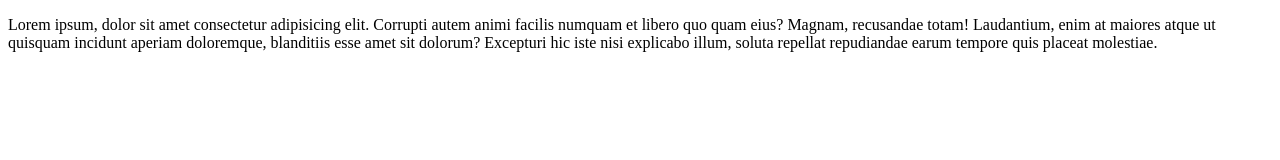
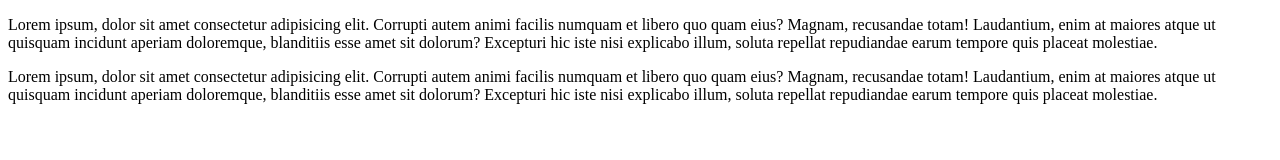
Before and after one commit to Badigribz/TASK24, a plain HTML site: page index.html in a window 1280 px wide. Drawn offline with Linux system fonts and the light colour scheme.

Commit message:
second paragraph

```diff
--- a/index.html
+++ b/index.html
@@ -12,5 +12,11 @@
    </p>
     </div>
 
+    <div>
+        <p>
+         Lorem ipsum, dolor sit amet consectetur adipisicing elit. Corrupti autem animi facilis numquam et libero quo quam eius? Magnam, recusandae totam! Laudantium, enim at maiores atque ut quisquam incidunt aperiam doloremque, blanditiis esse amet sit dolorum? Excepturi hic iste nisi explicabo illum, soluta repellat repudiandae earum tempore quis placeat molestiae.
+        </p>
+     </div>
+
 </body>
 </html>
```
